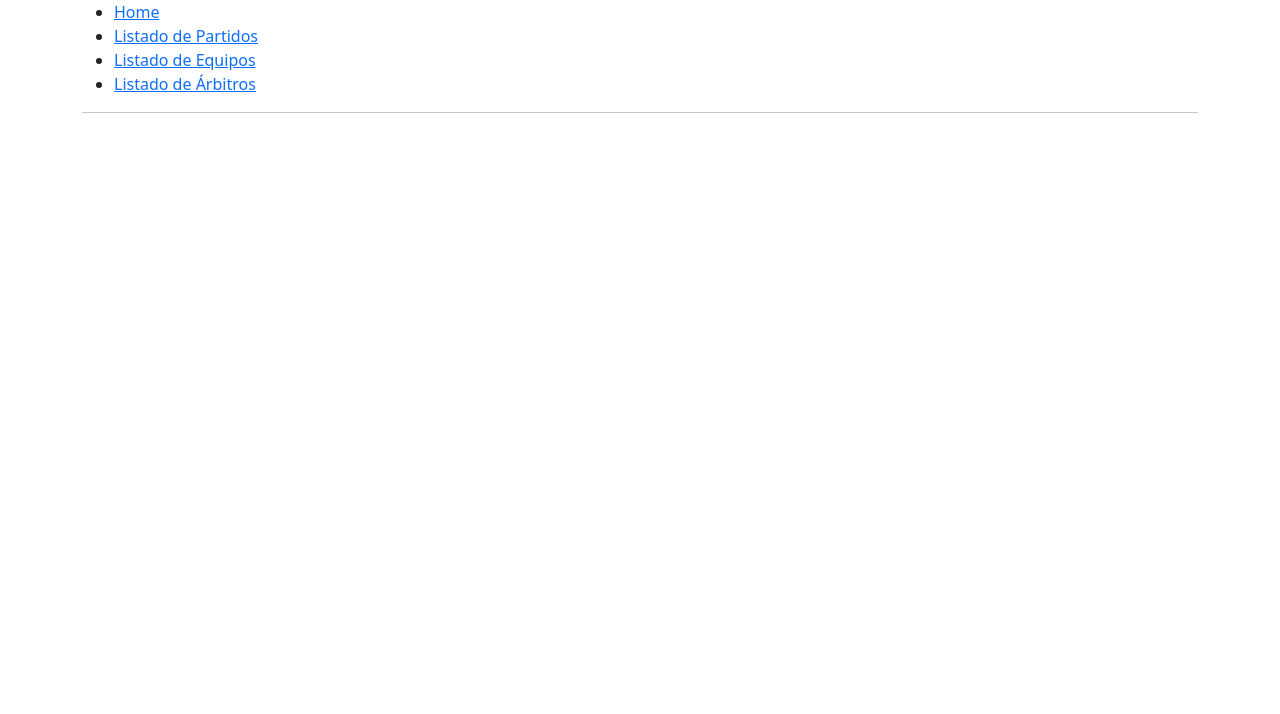
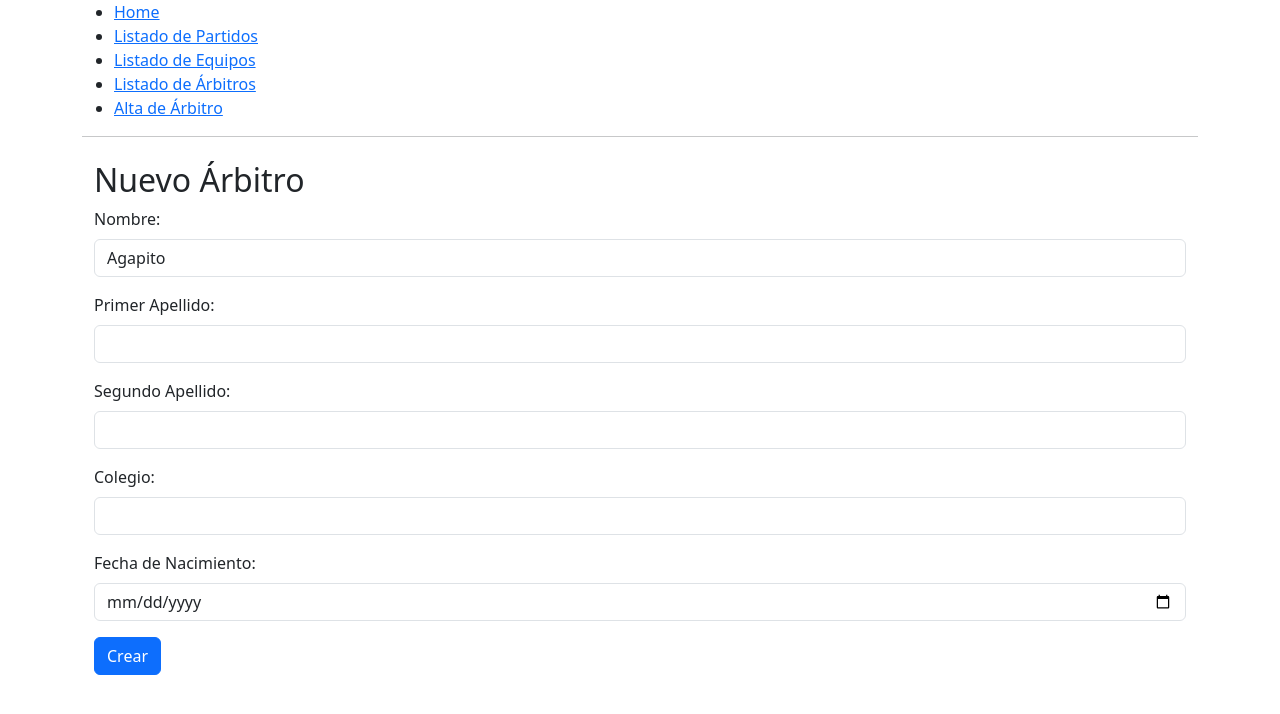
Before and after one commit to rauxasoft/2025_03_24_REACT_FUTBOL_BASE, a React (Vite) app: page /alta-arbitro in a window 1280 px wide. Shown: the top 714 px of the page. Built offline with nearby package versions, Linux system fonts and the light colour scheme.

Commit message:
alta de arbitro

```diff
--- /dev/null
+++ b/src/components/AltaArbitroComponent.tsx
@@ -0,0 +1,84 @@
+import { useState } from "react";
+import { Arbitro } from "../model/arbitro";
+import arbitroServices from "../services/arbitroServices";
+import { useNavigate } from "react-router";
+//import { useNavigate } from "react-router";
+
+function AltaArbitro() {
+
+    const [nombre, setNombre] = useState('Agapito');
+    const [apellido1, setApellido1] = useState('');
+    const [apellido2, setApellido2] = useState('');
+    const [fechaNacimiento, setFechaNacimiento] = useState('');
+    const [colegio, setColegio] = useState('');
+    const [error, setError] = useState('');
+
+    const navigate = useNavigate();
+
+    const handleSubmit = async (e: React.FormEvent) => {
+
+        e.preventDefault(); // Esto evita el comportamiento por defecto del formulario que normalmente recargaría la pagina al hacer submit
+
+        const newArbitro: Arbitro = {
+            id: null,
+            nombre,
+            apellido1,
+            apellido2,
+            colegio,
+            fechaNacimiento: fechaNacimiento ? new Date(fechaNacimiento) : null
+        }
+
+        try{
+            await arbitroServices.create(newArbitro);
+            navigate('/');
+        } catch(err){
+            console.log(err);
+            setError('Error al intentar crear el arebitro');
+        }
+
+    }
+
+    return (
+        <div className="container mt-4">
+            <h2>Nuevo Árbitro</h2>
+
+            {error && (
+                <div className="alert alert-danger" role="alert">{error}</div>
+            )}
+
+            <form onSubmit={handleSubmit}>
+
+                <div className="mb-3">
+                    <label className="form-label">Nombre:</label>
+                    <input type="text" className="form-control" value={nombre} onChange={(e) => setNombre(e.target.value)} required/>
+                </div>
+
+                <div className="mb-3">
+                    <label className="form-label">Primer Apellido:</label>
+                    <input type="text" className="form-control" value={apellido1} onChange={(e) => setApellido1(e.target.value)} required/>
+                </div>
+
+                <div className="mb-3">
+                    <label className="form-label">Segundo Apellido:</label>
+                    <input type="text" className="form-control" value={apellido2} onChange={(e) => setApellido2(e.target.value)} />
+                </div>
+
+                <div className="mb-3">
+                    <label className="form-label">Colegio:</label>
+                    <input type="text" className="form-control" value={colegio} onChange={(e) => setColegio(e.target.value)} required/>
+                </div>
+
+                <div className="mb-3">
+                    <label className="form-label">Fecha de Nacimiento:</label>
+                    <input type="date" className="form-control" value={fechaNacimiento} onChange={(e) => setFechaNacimiento(e.target.value)} required/>
+                </div>
+
+                <button type="submit" className="btn btn-primary">Crear</button>
+
+            </form>
+
+        </div>
+    )
+}
+
+export default AltaArbitro
--- a/src/components/AppComponent.tsx
+++ b/src/components/AppComponent.tsx
@@ -4,6 +4,7 @@ import ListadoEquipos from "./ListadoEquipoComponent";
 import ListadoArbitros from "./ListadoArbitrosComponent";
 import ListadoPartidos from "./ListadoPartidosComponent";
 import PartidoAlMinuto from "./PartidoAlMinutoComponent";
+import AltaArbitro from "./AltaArbitroComponent";
 
 function App() {
 
@@ -17,6 +18,7 @@ function App() {
                         <li><Link to="/partidos">Listado de Partidos</Link></li>
                         <li><Link to="/equipos">Listado de Equipos</Link></li>
                         <li><Link to="/arbitros">Listado de Árbitros</Link></li>
+                        <li><Link to="/alta-arbitro">Alta de Árbitro</Link></li>
                     </ul>
                 </nav>
                 <hr/>
@@ -27,6 +29,7 @@ function App() {
                     <Route path="/ficha-partido-minuto/:id" element={<PartidoAlMinuto />}/>
                     <Route path="/equipos" element={<ListadoEquipos />}/>
                     <Route path="/arbitros" element={<ListadoArbitros />}/>
+                    <Route path="/alta-arbitro" element={<AltaArbitro />}/>
                 </Routes>
             </div>
         </BrowserRouter>
--- /dev/null
+++ b/src/services/arbitroServices.ts
@@ -0,0 +1,22 @@
+import axios from "axios";
+import { BASE_URL } from "../helper/constantesGlobales";
+import { Arbitro } from "../model/arbitro";
+
+const arbitroServices = {
+
+    create:(arbitro: Arbitro) => {
+
+        console.log(arbitro);
+
+        return axios.post(`${BASE_URL}/arbitros`, arbitro, {
+            headers: {'Content-Type': 'application/json'}
+        });
+    },
+
+    getAll: () => {
+        return axios.get(`${BASE_URL}/arbitros`);
+    }
+
+}
+
+export default arbitroServices
```
